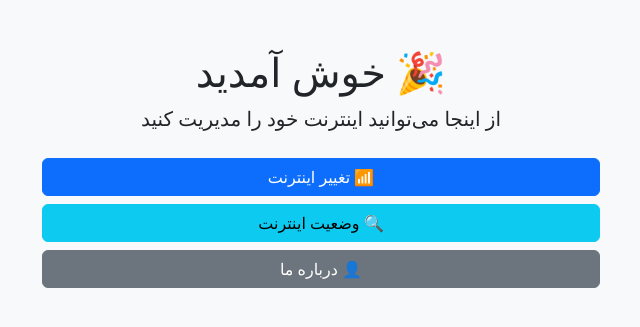
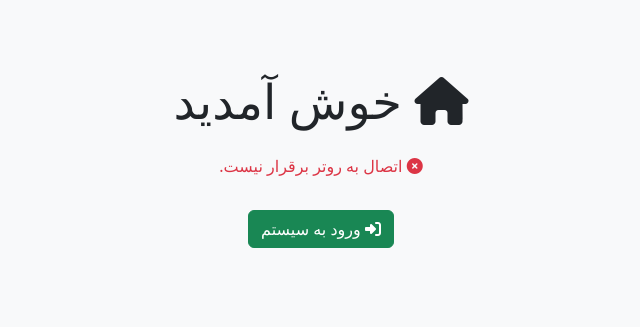
Before and after one commit to Nekooei-Dev/internet-router-ui, a Python web app: template templates/index.html in a window 1280 px wide. Shown: the part 56-383 px from the top of the page, without its empty margins (319-959 px from the left). Run offline with Jinja, Linux system fonts and the light colour scheme; the template is opened without the code that fills it, so the values that code supplies are empty.

Commit message:
Update index.html

```diff
--- a/templates/index.html
+++ b/templates/index.html
@@ -1,19 +1,25 @@
-{% extends 'layout.html' %}
-{% block title %}صفحه اصلی{% endblock %}
+{% extends "layout.html" %}
+
+{% block title %}خانه | مدیریت اینترنت{% endblock %}
+
 {% block content %}
+<div class="text-center py-5">
+    <h1 class="display-5 mb-4"><i class="fas fa-home"></i> خوش آمدید</h1>
 
-<div class="text-center mt-5">
-    <h1>🎉 خوش آمدید</h1>
-    <p class="lead">از اینجا می‌توانید اینترنت خود را مدیریت کنید</p>
+    {% if check_api_connection() %}
+        <p class="text-success"><i class="fas fa-check-circle"></i> اتصال به روتر برقرار است.</p>
+    {% else %}
+        <p class="text-danger"><i class="fas fa-times-circle"></i> اتصال به روتر برقرار نیست.</p>
+    {% endif %}
 
-    <div class="d-grid gap-2 col-6 mx-auto mt-4">
-        <a href="{{ url_for('change_internet') }}" class="btn btn-primary">📶 تغییر اینترنت</a>
-        <a href="{{ url_for('user_status') }}" class="btn btn-info">🔍 وضعیت اینترنت</a>
-        {% if session.get('is_admin') %}
-        <a href="{{ url_for('admin') }}" class="btn btn-warning">🛠 مدیریت کاربران</a>
-        {% endif %}
-        <a href="{{ url_for('about') }}" class="btn btn-secondary">👤 درباره ما</a>
-    </div>
+    {% if session.get('logged_in') %}
+        <a href="{{ url_for('change_internet') }}" class="btn btn-primary mt-3">
+            <i class="fas fa-random"></i> تغییر مسیر اینترنت
+        </a>
+    {% else %}
+        <a href="{{ url_for('login') }}" class="btn btn-success mt-3">
+            <i class="fas fa-sign-in-alt"></i> ورود به سیستم
+        </a>
+    {% endif %}
 </div>
-
 {% endblock %}
```
